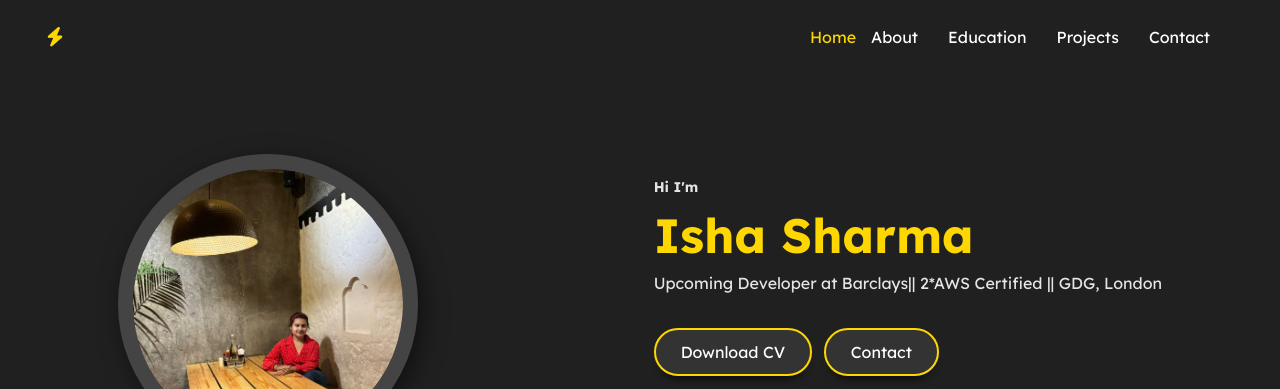
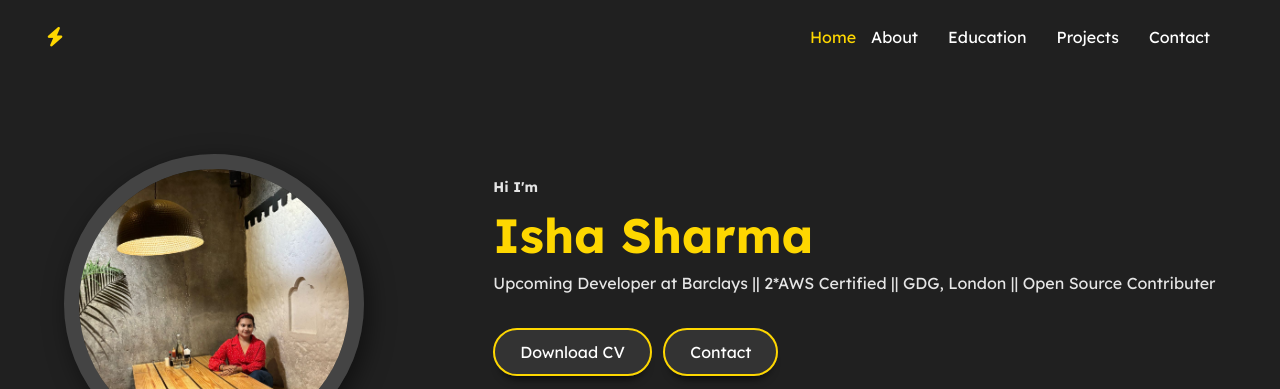
Before and after one commit to ishyyyy/Web-repo, a plain HTML site: page index.html in a window 1280 px wide. Shown: the top 389 px of the page. Drawn offline with nearby package versions, Linux system fonts and the light colour scheme.

Commit message:
Update index.html

```diff
--- a/index.html
+++ b/index.html
@@ -48,7 +48,7 @@
         <div class="profile-text">
             <h5>Hi I'm </h5><br>
             <h1>Isha Sharma</h1><br>
-            <p>Upcoming Developer at Barclays|| 2*AWS Certified || GDG, London</p>
+            <p>Upcoming Developer at Barclays || 2*AWS Certified || GDG, London || Open Source Contributer</p>
 
             <div class="btn-group">
                 <a href="files/ishasharma.pdf" class="btn   active">Download CV</a>
```
